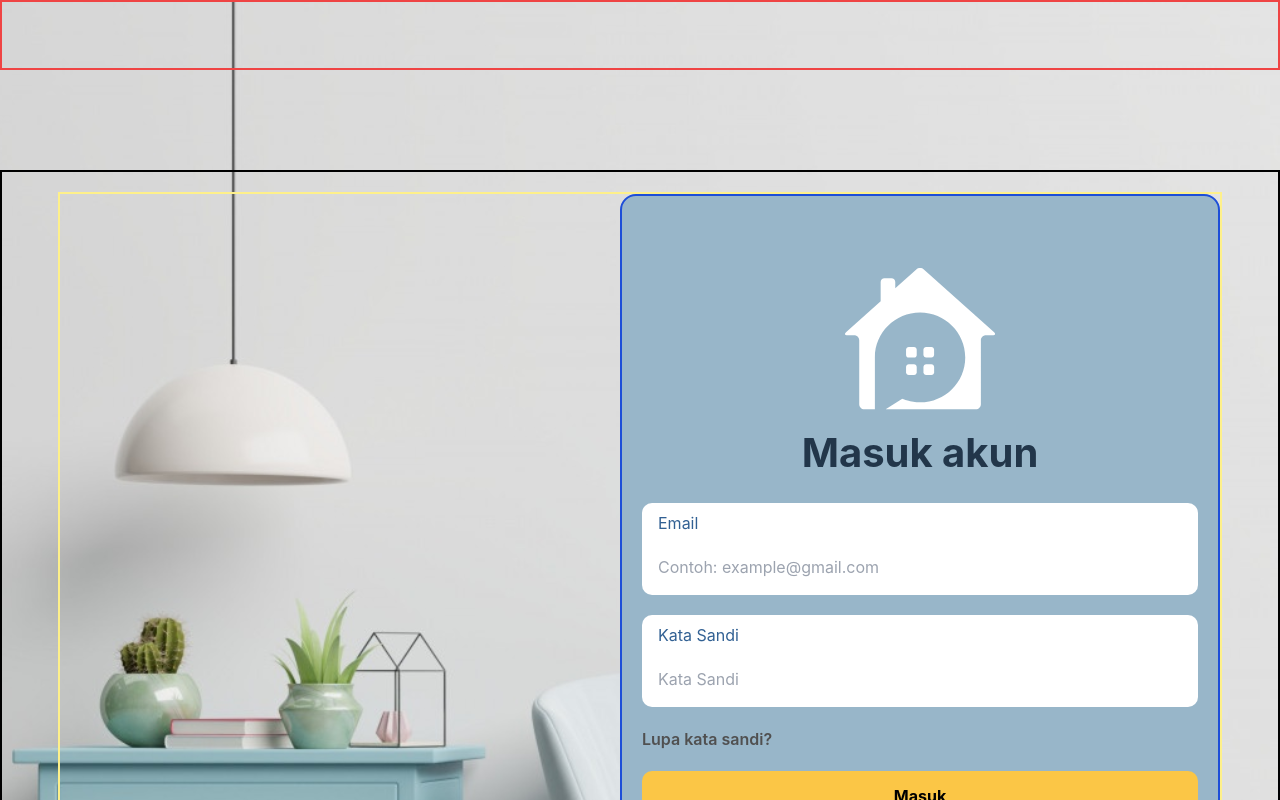
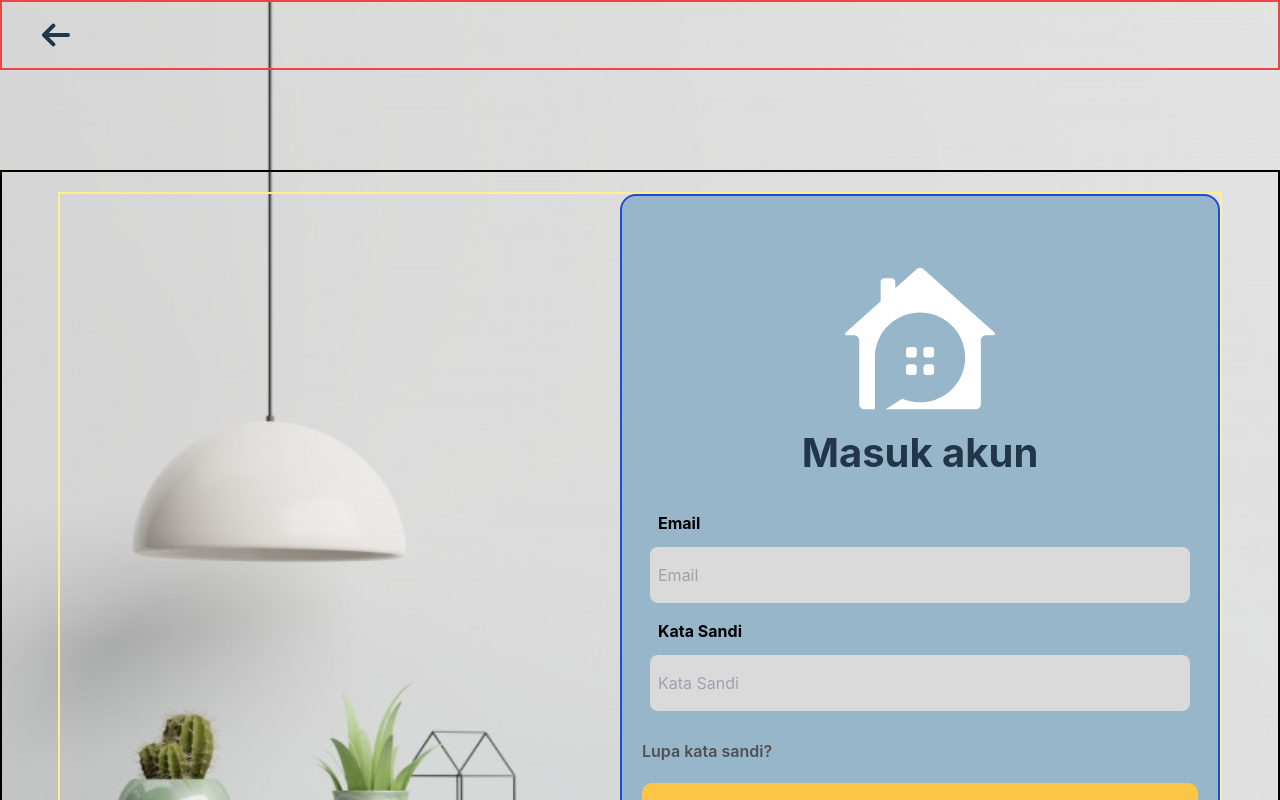
Before and after one commit to mfaishaladiyatma/homepoint-Project, a React (Create React App) app: page /login in a window 1280 px wide. Shown: the top 800 px of the page. Built offline with nearby package versions, Linux system fonts and the light colour scheme.

Commit message:
fixing login, forgetpass, and register page

```diff
--- a/src/pages/ForgetPass.jsx
+++ b/src/pages/ForgetPass.jsx
@@ -1,8 +1,11 @@
 import React from 'react'
+import { useNavigate } from 'react-router-dom'
+
 import homePointLogo from '../images/HomepointLoginRegister.svg'
 import backgroundImage from '../images/BgRegisLogin.svg'
 import Google from '../images/GoogleLogo.svg'
 import Facebook from '../images/Facebook.svg'
+import goBack from '../images/arrowGoBack.svg'
 
 import { useState } from 'react'
 
@@ -14,32 +17,39 @@ export default function ForgetPass() {
     const clickPermintaan = () => {
         setPermintaan(!Permintaan)
     }
-  return (
-    <>
-            <div className='font-Inter bg-cover gap-y-[100px] bg-left-bottom flex flex-col ' style={{ backgroundImage: `url(${backgroundImage})` }} >
+
+    const navigate = useNavigate()
+    return (
+        <>
+            <div className='font-Inter bg-cover gap-y-[100px] h-[120vh] bg-left-bottom flex flex-col ' style={{ backgroundImage: `url(${backgroundImage})` }} >
+
                 <nav className=' flex h-[70px] border-2 border-red-500 w-full'>
-                    <button>
-                        <img src="" alt="" />
+                    <button onClick={() => navigate(-1)} className='ml-10'>
+                        <img src={goBack} alt="" />
                     </button>
                 </nav>
+
                 <div className='flex justify-end py-5 px-14 w-full border-2 border-black'>
-                    <div className={`${Permintaan ? ' items-center ' : ' items-end '}flex container border-2 border-yellow-200 flex-col  mb-[300px]`}>
-                        <div className={`${Permintaan ? 'hidden' : 'flex'} flex-col gap-y-5 items-center border-2 border-blue-700  py-10 px-5 h-fit bg-[#98B6C9] rounded-[16px] max-w-[600px] w-[600px]`}>
+                    <div className={`${Permintaan ? ' items-center ' : ' items-end '}flex container border-2 border-yellow-200 flex-col `}>
+
+                        <section className={`${Permintaan ? 'hidden' : 'flex'} flex-col gap-y-5 items-center border-2 border-blue-700  py-10 px-5 h-fit bg-[#98B6C9] rounded-[16px] max-w-[600px] w-[600px]`}>
                             <div className='flex flex-col items-center'>
                                 <img src={homePointLogo} alt="" />
                                 <h2 className='font-bold text-[40px] text-[#22364A]'>Reset Password</h2>
                             </div>
 
-                            <div className='flex flex-col gap-y-3 bg-white p-2 justify-between rounded-[10px] w-full'>
-                                <p className='px-2 text-[#316093]'>Email/No. Hp</p>
-                                <input className='focus:outline-none focus:border-[#6999B8] focus:ring-2 focus:ring-[#6999B8] caret-[#6999B8] px-2 h-10 rounded-[8px]' placeholder='Email/No. Hp' type="text" />
+                            <div className='w-full'>
+                                <div className='flex flex-col gap-y-3 p-2 justify-between rounded-[10px] w-full'>
+                                    <p className='px-2 font-bold'>Email</p>
+                                    <input className='focus:outline-none focus:border-[#316093] focus:ring-2 focus:ring-[#316093] focus:bg-white caret-[#6999B8] px-2 h-14 rounded-[8px] bg-[#DADADA]' placeholder='Email' type="text" />
+                                </div>
                             </div>
 
                             <button onClick={clickPermintaan} className='bg-[#FBC646] w-full h-[50px] rounded-[10px]'>
                                 <p className='font-bold '>Kirim Permintaan</p>
                             </button>
 
-                        </div>
+                        </section>
 
                         <div className={`${Permintaan ? ' flex ' : ' hidden '} flex-col justify-evenly items-center max-w-[900px] w-[900px] h-[400px] bg-white-transparent py-7 px-24 rounded-[16px]`}>
                             <h3 className='font-bold text-[32px]'>Silahkan Cek Email Kamu</h3>
@@ -51,5 +61,5 @@ export default function ForgetPass() {
                 </div>
             </div>
         </>
-  )
+    )
 }
--- a/src/pages/Login.jsx
+++ b/src/pages/Login.jsx
@@ -1,41 +1,48 @@
 import React from 'react'
+import { useNavigate } from 'react-router-dom'
+
 import homePointLogo from '../images/HomepointLoginRegister.svg'
 import backgroundImage from '../images/BgRegisLogin.svg'
 import Google from '../images/GoogleLogo.svg'
 import Facebook from '../images/Facebook.svg'
+import goBack from '../images/arrowGoBack.svg'
 
 export default function Login() {
+
+    const navigate = useNavigate()
     return (
         <>
-            <div className='font-Inter bg-cover gap-y-[100px] bg-left-bottom flex flex-col ' style={{ backgroundImage: `url(${backgroundImage})` }} >
+            <div className='font-Inter bg-cover gap-y-[100px] h-[180vh] bg-left-bottom flex flex-col ' style={{ backgroundImage: `url(${backgroundImage})` }} >
 
                 <nav className=' flex h-[70px] border-2 border-red-500 w-full'>
-                    <button>
-                        <img src="" alt="" />
+                    <button onClick={() => navigate(-1)} className='ml-10'>
+                        <img src={goBack} alt="" />
                     </button>
                 </nav>
 
-                <div className='flex justify-end py-5 px-14 w-full border-2 border-black'>
-                    <div className='container border-2 border-yellow-200 flex justify-end mb-[200px]'>
+                <section className='flex justify-end py-5 px-14 w-full border-2 border-black'>
+                    <div className='container border-2 border-yellow-200 flex justify-end '>
                         <div className='flex flex-col gap-y-5 items-center border-2 border-blue-700  py-10 px-5 h-fit bg-[#98B6C9] rounded-[16px] max-w-[600px] w-[600px]'>
                             <div className='flex flex-col items-center'>
                                 <img src={homePointLogo} alt="" />
                                 <h2 className='font-bold text-[40px] text-[#22364A]'>Masuk akun</h2>
                             </div>
 
-                            <div className='flex flex-col gap-y-3 bg-white p-2 justify-between rounded-[10px] w-full '>
-                                <p className='px-2 text-[#316093]'>Email</p>
-                                <input className='focus:outline-none focus:border-[#6999B8] focus:ring-2 focus:ring-[#6999B8] caret-[#6999B8] px-2 h-10 rounded-[8px]' placeholder='Contoh: example@gmail.com' type="text" />
-                            </div>
-                            <div className='flex flex-col gap-y-3 bg-white p-2 justify-between rounded-[10px] w-full'>
-                                <p className='px-2 text-[#316093]'>Kata Sandi</p>
-                                <input className='focus:outline-none focus:border-[#6999B8] focus:ring-2 focus:ring-[#6999B8] caret-[#6999B8] px-2 h-10 rounded-[8px]' placeholder='Kata Sandi' type="password" />
+                            <div className='w-full'>
+                                <div className='flex flex-col gap-y-3 p-2 justify-between rounded-[10px] w-full'>
+                                    <p className='px-2 font-bold'>Email</p>
+                                    <input className='focus:outline-none focus:border-[#316093] focus:ring-2 focus:ring-[#316093] focus:bg-white caret-[#6999B8] px-2 h-14 rounded-[8px] bg-[#DADADA]' placeholder='Email' type="text" />
+                                </div>
+                                <div className='flex flex-col gap-y-3 p-2 justify-between rounded-[10px] w-full'>
+                                    <p className='px-2 font-bold'>Kata Sandi</p>
+                                    <input className='focus:outline-none focus:border-[#316093] focus:ring-2 focus:ring-[#316093] focus:bg-white caret-[#6999B8] px-2 h-14 rounded-[8px] bg-[#DADADA]' placeholder='Kata Sandi' type="text" />
+                                </div>
                             </div>
 
 
                             <div className='flex justify-start w-full'>
-                                <button>
-                                <p className='text-[#505050] font-semibold'>Lupa kata sandi?</p>
+                                <button onClick={() => navigate('/forgetpass')}>
+                                    <p className='text-[#505050] font-semibold'>Lupa kata sandi?</p>
                                 </button>
                             </div>
                             <button className='bg-[#FBC646] w-full h-[50px] rounded-[10px]'>
@@ -52,11 +59,11 @@ export default function Login() {
 
                             </div>
                             <div>
-                                <p>Belum memiliki akun? <span className='font-semibold'>Daftar</span></p>
+                                <p>Belum memiliki akun? <span onClick={() => navigate('/register')} className='cursor-pointer font-semibold'>Daftar</span></p>
                             </div>
                         </div>
                     </div>
-                </div>
+                </section>
             </div>
         </>
     )
--- a/src/pages/Register.jsx
+++ b/src/pages/Register.jsx
@@ -1,41 +1,49 @@
 import React from 'react'
+import { Navigate, useNavigate } from 'react-router-dom'
+
 import homePointLogo from '../images/HomepointLoginRegister.svg'
 import backgroundImage from '../images/BgRegisLogin.svg'
 import Google from '../images/GoogleLogo.svg'
 import Facebook from '../images/Facebook.svg'
-
+import goBack from '../images/arrowGoBack.svg'
 
 export default function Register() {
+
+    const navigate = useNavigate()
     return (
         <>
-            <div className='font-Inter bg-cover gap-y-[100px] bg-left-bottom flex flex-col ' style={{ backgroundImage: `url(${backgroundImage})` }} >
+            <div className='font-Inter bg-cover gap-y-[100px] h-[180vh] bg-left-bottom flex flex-col ' style={{ backgroundImage: `url(${backgroundImage})` }} >
+
                 <nav className=' flex h-[70px] border-2 border-red-500 w-full'>
-                    <button>
-                        <img src="" alt="" />
+                    <button onClick={() => navigate(-1)} className='ml-10'>
+                        <img src={goBack} alt="" />
                     </button>
                 </nav>
-                <div className='flex justify-end py-5 px-14 w-full border-2 border-black'>
-                    <div className='container border-2 border-yellow-200 flex justify-end mb-[200px]'>
+
+                <section className='flex justify-end py-5 px-14 w-full border-2 border-black'>
+                    <div className='container border-2 border-yellow-200 flex justify-end '>
                         <div className='flex flex-col gap-y-5 items-center border-2 border-blue-700  py-10 px-5 h-fit bg-[#98B6C9] rounded-[16px] max-w-[600px] '>
                             <div className='flex flex-col items-center'>
                                 <img src={homePointLogo} alt="" />
                                 <h2 className='font-bold text-[40px] text-[#22364A]'>Daftar akun</h2>
                             </div>
-                            <div className='flex flex-col gap-y-3 bg-white p-2 justify-between rounded-[10px] w-full'>
-                                <p className='px-2'>Nama Lengkap</p>
-                                <input className='focus:outline-none focus:border-[#6999B8] focus:ring-2 focus:ring-[#6999B8] caret-[#6999B8] px-2 h-10 rounded-[8px]' placeholder='Nama Lengkap' type="text" />
-                            </div>
-                            <div className='flex flex-col gap-y-3 bg-white p-2 justify-between rounded-[10px] w-full'>
-                                <p className='px-2'>Email/No. Hp</p>
-                                <input className='focus:outline-none focus:border-[#6999B8] focus:ring-2 focus:ring-[#6999B8] caret-[#6999B8] px-2 h-10 rounded-[8px]' placeholder='Email/No. Hp' type="text" />
-                            </div>
-                            <div className='flex flex-col gap-y-3 bg-white p-2 justify-between rounded-[10px] w-full'>
-                                <p className='px-2'>Kata Sandi</p>
-                                <input className='focus:outline-none focus:border-[#6999B8] focus:ring-2 focus:ring-[#6999B8] caret-[#6999B8] px-2 h-10 rounded-[8px]' placeholder='Kata Sandi' type="password" />
+                            <div className='w-full'>
+                                <div className='flex flex-col gap-y-3 p-2 justify-between rounded-[10px] w-full'>
+                                    <p className='px-2 font-bold'>Nama Lengkap</p>
+                                    <input className='focus:outline-none focus:border-[#316093] focus:ring-2 focus:ring-[#316093] focus:bg-white caret-[#6999B8] px-2 h-14 rounded-[8px] bg-[#DADADA]' placeholder='Nama Lengkap' type="text" />
+                                </div>
+                                <div className='flex flex-col gap-y-3 p-2 justify-between rounded-[10px] w-full'>
+                                    <p className='px-2 font-bold'>Email</p>
+                                    <input className='focus:outline-none focus:border-[#316093] focus:ring-2 focus:ring-[#316093] focus:bg-white caret-[#6999B8] px-2 h-14 rounded-[8px] bg-[#DADADA]' placeholder='Email' type="text" />
+                                </div>
+                                <div className='flex flex-col gap-y-3 p-2 justify-between rounded-[10px] w-full'>
+                                    <p className='px-2 font-bold'>Kata Sandi</p>
+                                    <input className='focus:outline-none focus:border-[#316093] focus:ring-2 focus:ring-[#316093] focus:bg-white caret-[#6999B8] px-2 h-14 rounded-[8px] bg-[#DADADA]' placeholder='Kata Sandi' type="text" />
+                                </div>
                             </div>
 
                             <div className='flex items-center w-full gap-x-5 border-2 border-black px-3'>
-                                <input className='w-[20px] h-[30px]' type="checkbox" />
+                                <input className='accent-[#FBC646] w-[20px] h-[30px]' type="checkbox" />
                                 <div className='w-[80%] text-[14px] border-2 border-yellow-300'>
                                     <p>Dengan mendaftar, Anda menyetujui <span>Syarat &amp; Ketentuan</span> serta <span>Kebijakan Privasi</span> Homepoint</p>
                                 </div>
@@ -54,11 +62,11 @@ export default function Register() {
 
                             </div>
                             <div>
-                                <p>Sudah memiliki akun? <span>Masuk</span></p>
+                                <p>Sudah memiliki akun? <span onClick={() => navigate('/login')} className=' cursor-pointer font-semibold'>Masuk</span></p>
                             </div>
                         </div>
                     </div>
-                </div>
+                </section>
             </div>
         </>
     )
```
Also changed, not shown: src/images/arrowGoBack.svg (added).
